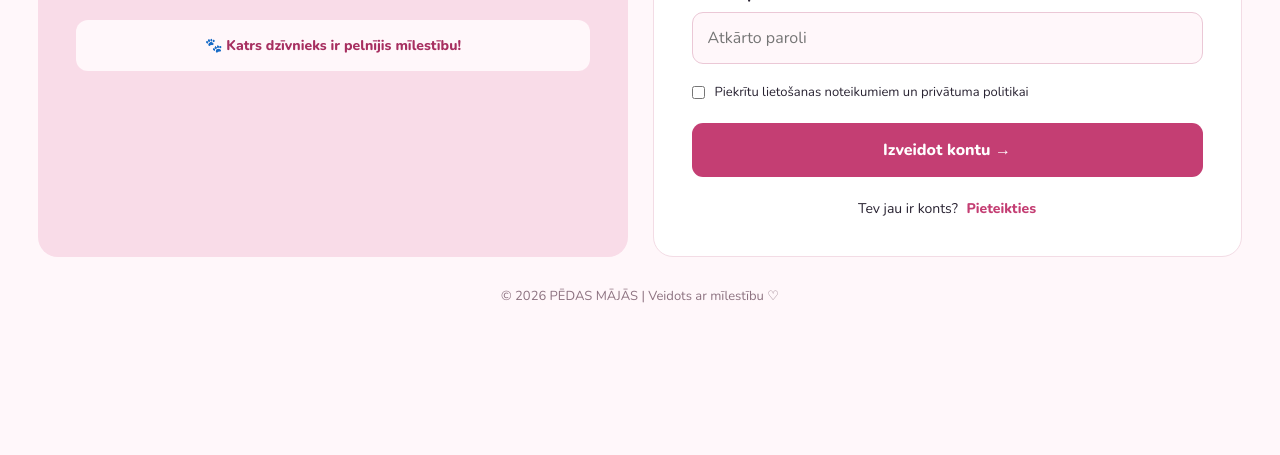
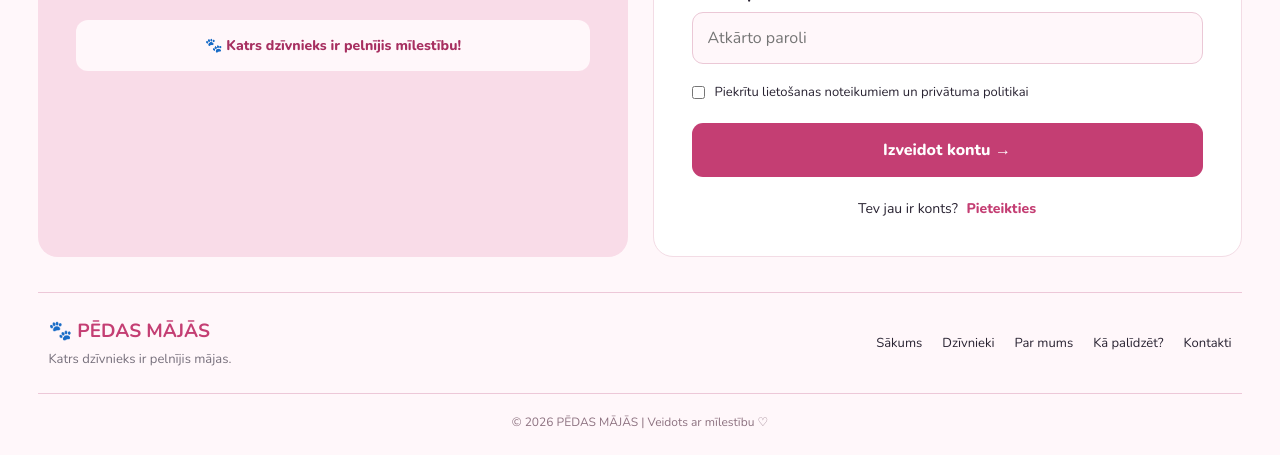
Before and after one commit to 23DP3VIVAN/Patversme, a PHP site: page /register.html in a window 1280 px wide. Shown: the part 729-1184 px from the top of the page. Before the commit the page ends 1032 px from the top, so only its background shows below. Run offline with PHP 8.4, Linux system fonts and the light colour scheme.

Commit message:
Pievienotas trūkstošās kājenes un citi nelieli pilnveidojumi

```diff
--- a/admin.html
+++ b/admin.html
@@ -3,7 +3,7 @@
   <head>
     <meta charset="UTF-8" />
     <meta name="viewport" content="width=device-width, initial-scale=1.0" />
-    <title>Admin panelis | PĒDAS MĀJĀS</title>
+    <title>Administrators | Pēdas Mājās</title>
     <link rel="icon" href="src/img/logo.jpg" />
     <link rel="stylesheet" href="src/admin.css" />
     <script src="src/js/admin.js" defer></script>
--- a/index.html
+++ b/index.html
@@ -3,7 +3,7 @@
   <head>
     <meta charset="UTF-8" />
     <meta name="viewport" content="width=device-width, initial-scale=1.0" />
-    <title>Pēdas Mājās | Dzīvnieku patversme</title>
+    <title>Pēdas Mājās</title>
     <link rel="icon" href="src/img/logo.jpg" />
     <link rel="stylesheet" href="src/style.css" />
   </head>
--- a/profile.html
+++ b/profile.html
@@ -3,7 +3,7 @@
   <head>
     <meta charset="UTF-8" />
     <meta name="viewport" content="width=device-width, initial-scale=1.0" />
-    <title>Lietotāja konts | Pēdas mājās</title>
+    <title>Profils | Pēdas mājās</title>
     <link rel="icon" href="src/img/logo.jpg" />
     <link rel="stylesheet" href="src/profile.css" />
   </head>
--- a/register.html
+++ b/register.html
@@ -4,6 +4,7 @@
     <meta charset="UTF-8" />
     <meta name="viewport" content="width=device-width, initial-scale=1.0" />
     <title>Reģistrācija | Pēdas Mājās</title>
+    <link rel="icon" href="src/img/logo.jpg" />
     <link rel="stylesheet" href="src/register.css" />
   </head>
   <body>
@@ -192,7 +193,26 @@
         </section>
       </main>
 
-      <footer>© 2026 PĒDAS MĀJĀS | Veidots ar mīlestību ♡</footer>
+      <footer class="footer">
+        <div class="footer-top">
+          <div class="footer-brand">
+            <h3>🐾 PĒDAS MĀJĀS</h3>
+            <p>Katrs dzīvnieks ir pelnījis mājas.</p>
+          </div>
+
+          <div class="footer-links">
+            <a href="index.html">Sākums</a>
+            <a href="animals.html">Dzīvnieki</a>
+            <a href="about.html">Par mums</a>
+            <a href="help.html">Kā palīdzēt?</a>
+            <a href="kontakti.html">Kontakti</a>
+          </div>
+        </div>
+
+        <div class="footer-bottom">
+          © 2026 PĒDAS MĀJĀS | Veidots ar mīlestību ♡
+        </div>
+      </footer>
     </div>
     <script src="src/js/register.js"></script>
   </body>
--- a/src/register.css
+++ b/src/register.css
@@ -324,11 +324,54 @@ button {
 
 /* FOOTER */
 
-footer {
+.footer {
+  margin-top: 35px;
+  padding: 25px 0;
+  border-top: 1px solid #edc8d8;
+}
+
+.footer-top {
+  display: flex;
+  justify-content: space-between;
+  align-items: center;
+  gap: 25px;
+  padding-bottom: 25px;
+  margin: 0 10px;
+}
+
+.footer-brand h3 {
+  font-size: 19px;
+  color: var(--pink);
+  margin-bottom: 6px;
+}
+
+.footer-brand p {
+  font-size: 13px;
+  color: var(--muted);
+}
+
+.footer-links {
+  display: flex;
+  flex-wrap: wrap;
+  gap: 20px;
+}
+
+.footer-links a {
+  color: var(--text);
+  text-decoration: none;
+  font-size: 13px;
+}
+
+.footer-links a:hover {
+  color: var(--pink);
+}
+
+.footer-bottom {
   text-align: center;
-  padding: 30px;
+  padding-top: 20px;
+  border-top: 1px solid #edc8d8;
+  font-size: 12px;
   color: #8d7280;
-  font-size: 13px;
 }
 
 /* RESPONSIVE */
```
Also changed, not shown: donate.html (+21 -3 lines), src/donate.css (+46 -3 lines).
